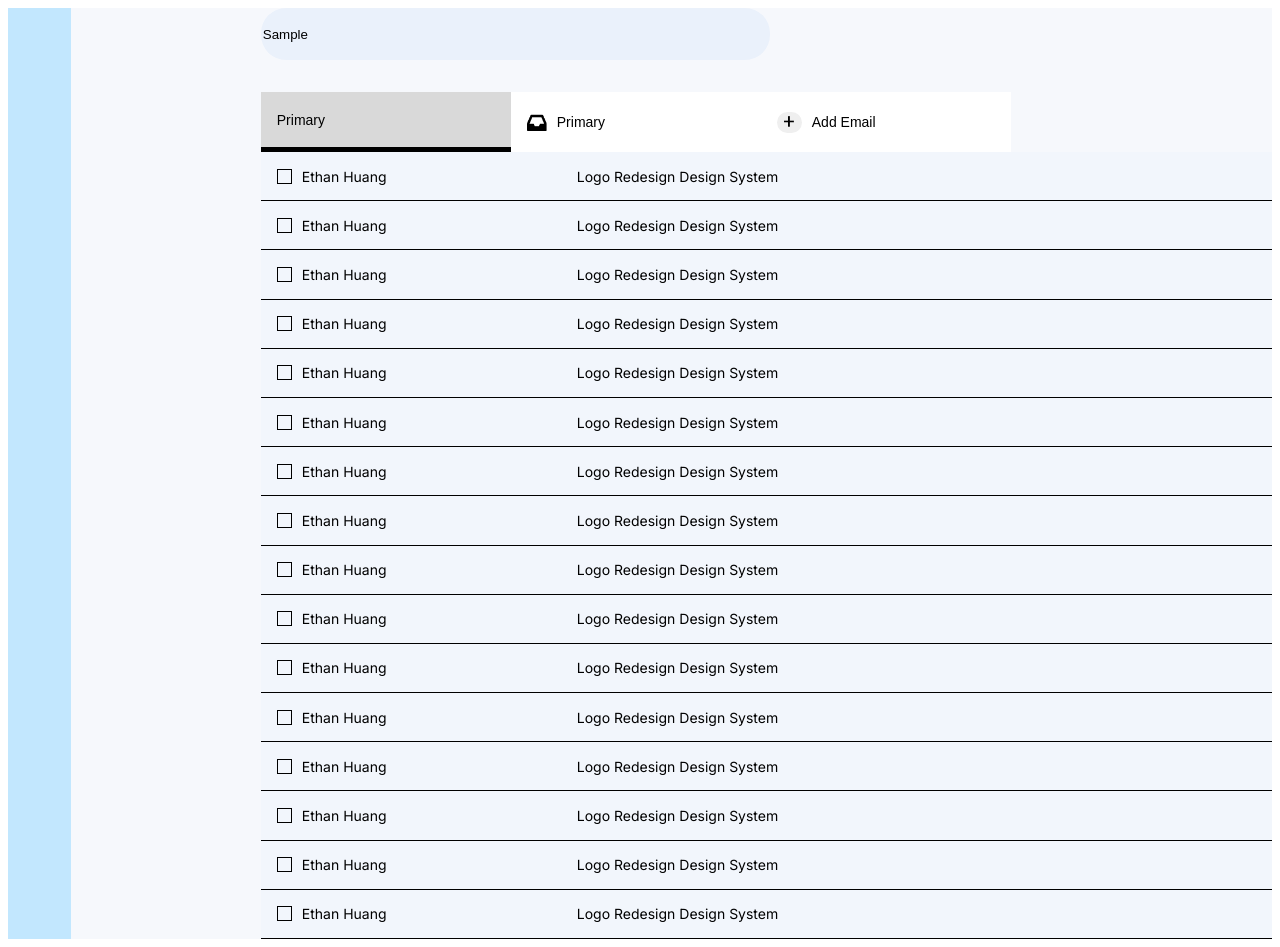
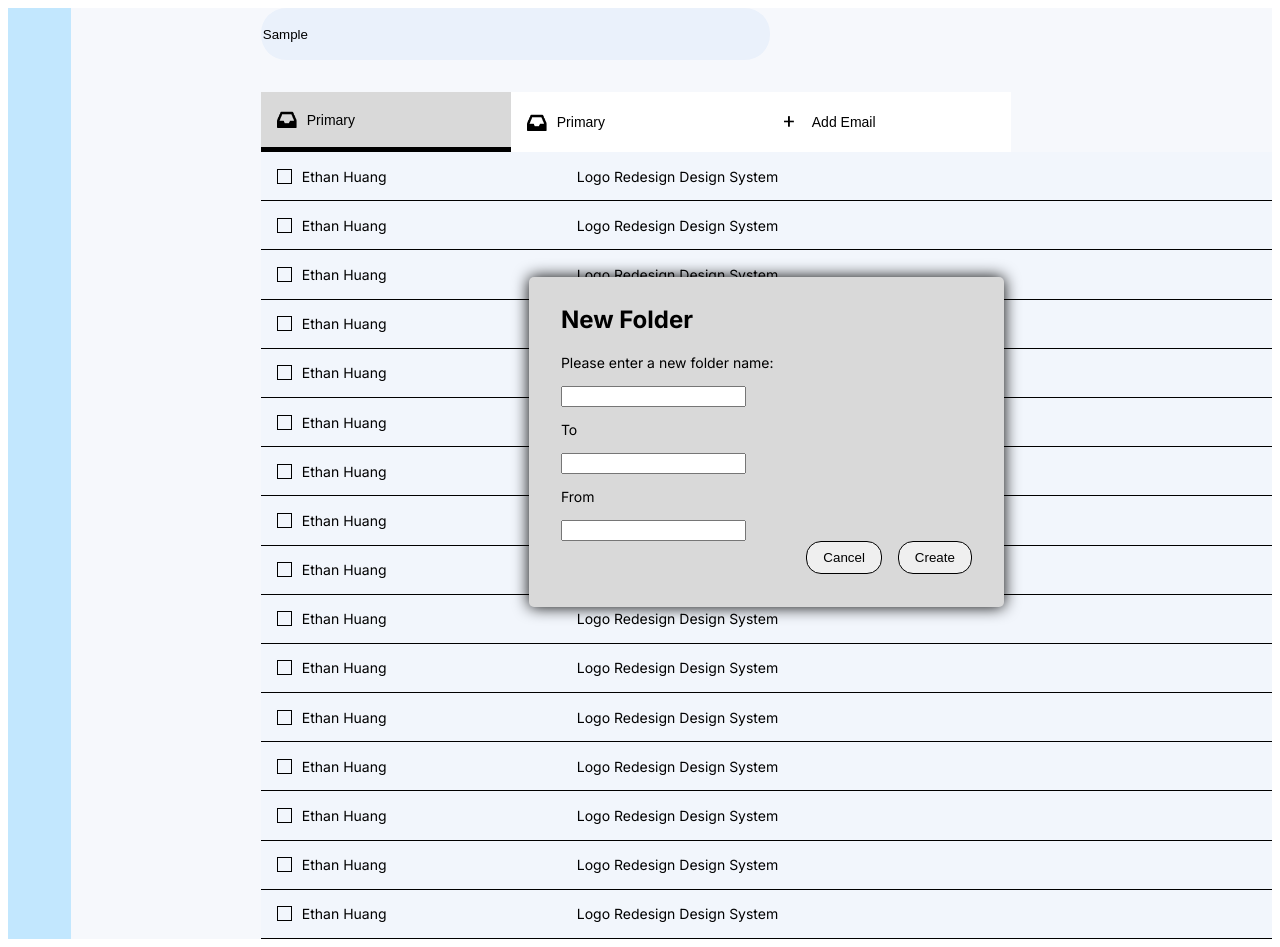
Before and after one commit to yeeeshuan/gmail-redesign, a Next.js app: page / in a window 1280 px wide. Both pictures are taken after typing "Sample" into the empty fields and a click on the button "Add Email". Built offline with nearby package versions, Linux system fonts and the light colour scheme.

Commit message:
implemented adding Folder pop-up window

```diff
--- a/components/add.js
+++ b/components/add.js
@@ -4,9 +4,9 @@ import Image from 'next/image';
 
 function Add(){
     return (
-        <button className={styles.add}>
-            <Image src={add} width={10}/>
-        </button>
+        <div className={styles.add}>
+            <Image src={add} alt="add" width={10}/>
+        </div>
     )
 }
 
--- /dev/null
+++ b/components/addFolder.js
@@ -0,0 +1,29 @@
+import styles from '../src/app/page.module.css';
+import {Component} from 'react';
+
+class addFolder extends Component{
+
+    constructor(props){
+        super(props);
+    }
+
+    render(){
+        return(
+            <div className={styles.addFolder}>
+                <h1> New Folder </h1>
+                <p> Please enter a new folder name:</p>
+                <input></input>
+                <p> To </p>
+                <input></input>
+                <p> From </p>
+                <input></input>
+                <div className={styles.right}>
+                    <button className={styles.addButton} onClick = {() => this.props.handleAddClose()}> Cancel </button>
+                    <button className={styles.addButton} onClick = {() => this.props.handleAddClose()}> Create </button>
+                </div>
+            </div>
+        )
+    }
+}
+
+export default addFolder;
--- a/components/folder.js
+++ b/components/folder.js
@@ -1,7 +1,6 @@
 import { Component } from 'react';
 import styles from '../src/app/page.module.css';
 import inbox from '../public/inbox.png';
-import add from '../public/add.png';
 import Image from 'next/image';
 import Add from './add';
 
@@ -25,11 +24,14 @@ class Folders extends Component{
     }
 
     handleAddClick = () =>{
+        this.props.handleAddActive();
         let store = (this.state.emails);
         store[store.length - 1] =  {type: "P", name:"Primary"};
         store.push({type: "A", name:"Add Email"})
+        this.state.addPressed = true
         this.setState({
-            emails: this.state.emails
+            emails: this.state.emails,
+            addPressed: this.state.addPressed
         })
     }
 
@@ -39,19 +41,19 @@ class Folders extends Component{
                 {this.state.emails.map((email, idx) => {
                     if (idx == this.state.selected){
                         return (
-                            <button className={styles.firstFolder} onClick={() => this.handleClick(idx)}>
-                                <inbox/><p> {email.name} </p>
+                            <button key={idx} className={styles.firstFolder} onClick={() => this.handleClick(idx)}>
+                                 <Image src = {inbox} width = {20} alt = "inbox"/> <p className = {styles.name}> {email.name} </p>
                             </button>
                         )
                     } else if (email.type == "P") {
                         return (
-                            <button className={styles.folder} onClick={() => this.handleAddClick()}>
-                                <Image src = {inbox} width = {20} /> <p className = {styles.name}> {email.name} </p>
+                            <button key={idx} className={styles.folder} onClick={() => this.handleClick(idx)}>
+                                <Image src = {inbox} width = {20} alt = "inbox"/> <p className = {styles.name}> {email.name} </p>
                             </button>
                         )
                     } else if (email.type == "A") {
                         return (
-                            <button className={styles.folder} onClick={() => this.handleAddClick()}>
+                            <button key={idx} className={styles.folder} onClick={() => this.handleAddClick()}>
                                 <Add/> <p className = {styles.name}> {email.name} </p>
                             </button>
                         )
--- a/src/app/page.js
+++ b/src/app/page.js
@@ -1,25 +1,41 @@
 'use client'
 
-import Image from 'next/image'
+import {useState} from 'react'
 import Emails from '../../components/email'
 import Folders from '../../components/folder'
 import styles from './page.module.css'
+import AddFolder from '../../components/addFolder'
 
-export default function Home() {
+
+function Home() {
+  const [addPressed, setPressed] = useState(false);
+
+  const onPress = () => {
+    setPressed(true);
+    console.log(addPressed);
+  }
+
+  const onClose = () => {
+    setPressed(false);
+    console.log(addPressed);
+  }
+
     return (
       <main className={styles.main}>
           <aside className={styles.options}>
-
           </aside>
           <aside className={styles.console}>
           </aside>
           <section className={styles.emails}>
               <input className={styles.search} type="text" id="fname" name="fname"/>
               <div className={styles.folders}>
-              <Folders/>
+                <Folders handleAddActive={onPress}/>
               </div>
+              {addPressed? <div className = {styles.center}> <AddFolder handleAddClose={onClose}/> </div> : <div/>}
                 <Emails/>
           </section>
       </main>
     )
   }
+
+export default Home;
--- a/src/app/page.module.css
+++ b/src/app/page.module.css
@@ -1,6 +1,7 @@
 .main{
   display: flex;
   background-color: #F6F8FC;
+  z-index: -1;
 }
 
 .options{
@@ -61,7 +62,7 @@ input.search{
   border: none;
   border-radius: 50px;
   transition: 0.3s;
-  align-items: center;
+  text-align: center  ;
 }
 
 .add:hover{
@@ -85,6 +86,8 @@ p.name{
 }
 
 .firstFolder{
+  display: flex;
+  align-items: center;
   background-color: #D9D9D9;
   width: 250px;
   height: 60px;
@@ -105,6 +108,42 @@ p.name{
   padding-left: 1rem;
 }
 
+.addFolder{
+  width: 475px;
+  height: 330px;
+  position: fixed;
+  z-index: 2;
+  background-color: #D9D9D9;
+  border-radius: 5px;
+  margin-top: 125px;
+  filter: drop-shadow(0 0 0.5rem );
+  box-sizing: border-box;
+  padding: 0.5rem 2rem 0.5rem 2rem;
+}
+
+.addButton{
+  border: 1px solid;
+  margin-left: 1rem;
+  padding: 0.5rem 1rem 0.5rem 1rem;
+  border-radius: 15px;
+}
+
+.addButton:hover{
+  background-color: #D9D9D9;
+
+}
+
+.center{
+  display: flex;
+  justify-content: center;
+}
+
+.right{
+  display:flex;
+  justify-content: end;
+}
+
+
 p.name{
   padding-left:10px;
 }
```
Lines whose indentation alone changed are shown as unchanged.
